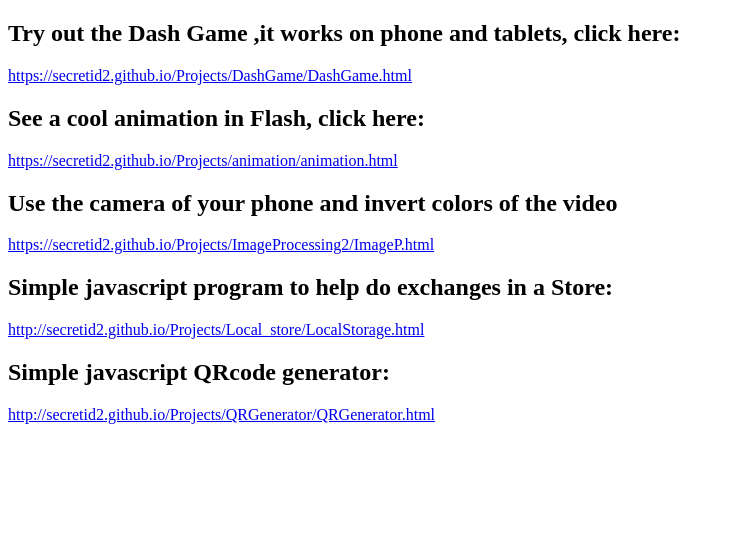
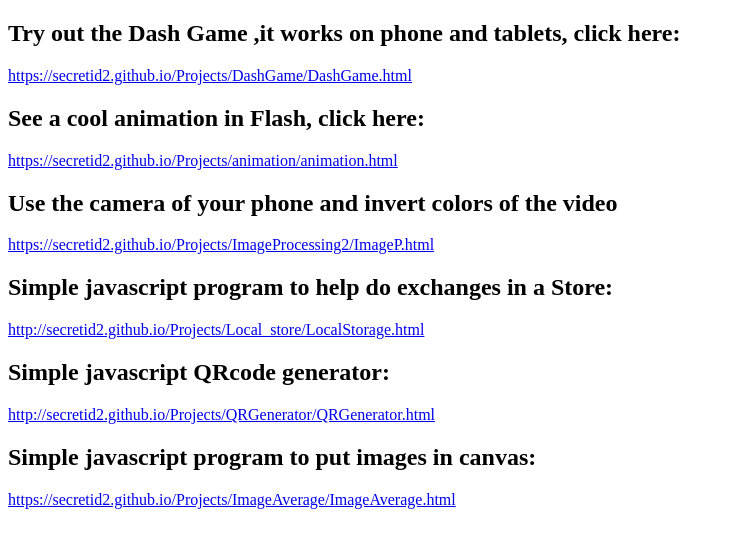
Before and after one commit to secretID2/Projects, a plain HTML site: page index.html in a window 1280 px wide. Shown: the whole page, without its empty margins (0-734 px from the left). Drawn offline with Linux system fonts and the light colour scheme.

Commit message:
Image averege on index.html

```diff
--- a/index.html
+++ b/index.html
@@ -17,6 +17,9 @@
 <h2>Simple javascript QRcode generator:</h2>
 <p><a href="http://secretid2.github.io/Projects/QRGenerator/QRGenerator.html">http://secretid2.github.io/Projects/QRGenerator/QRGenerator.html</a></p>
 
+<h2>Simple javascript program to put images in canvas:</h2>
+<p><a href="https://secretid2.github.io/Projects/ImageAverage/ImageAverage.html">https://secretid2.github.io/Projects/ImageAverage/ImageAverage.html</a></p>
+
 
 </body>
 </html>
```
